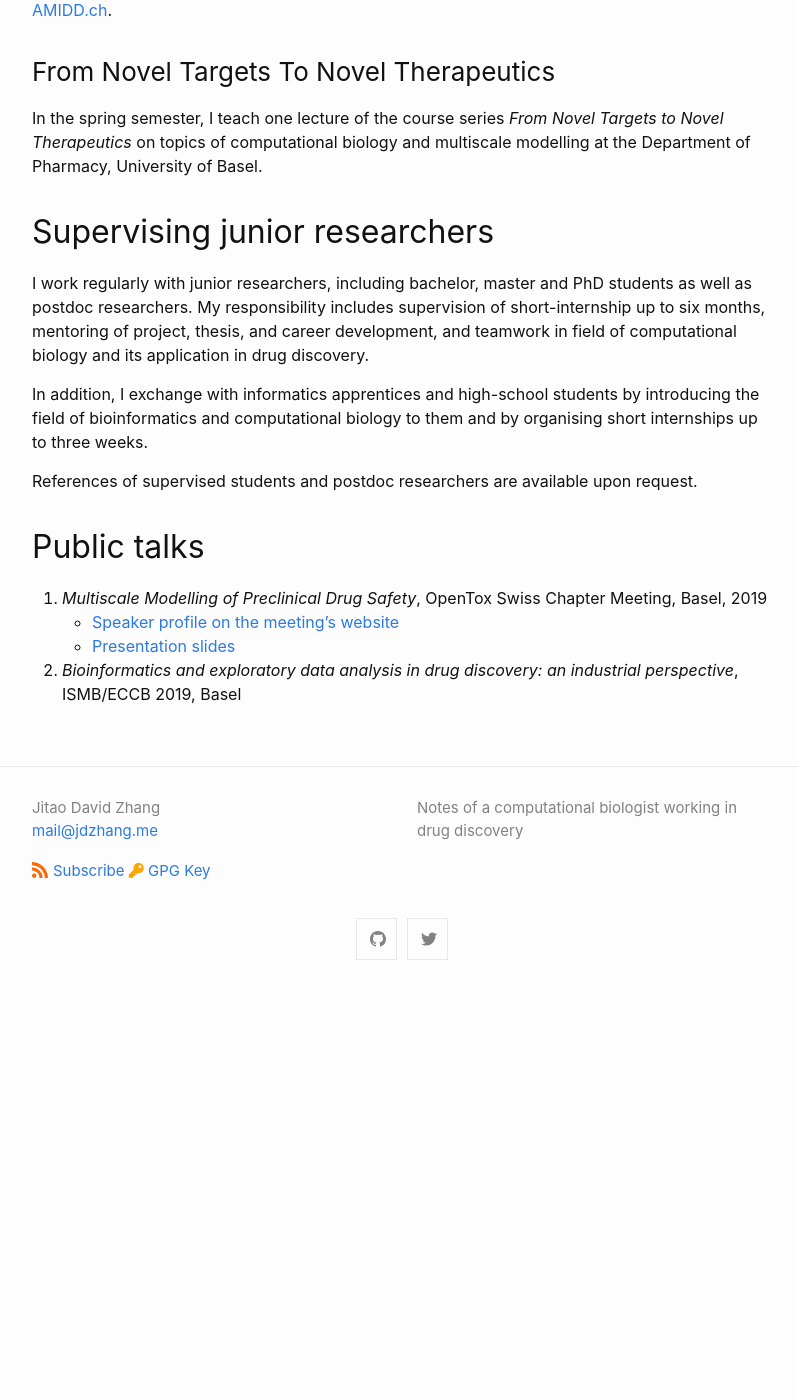
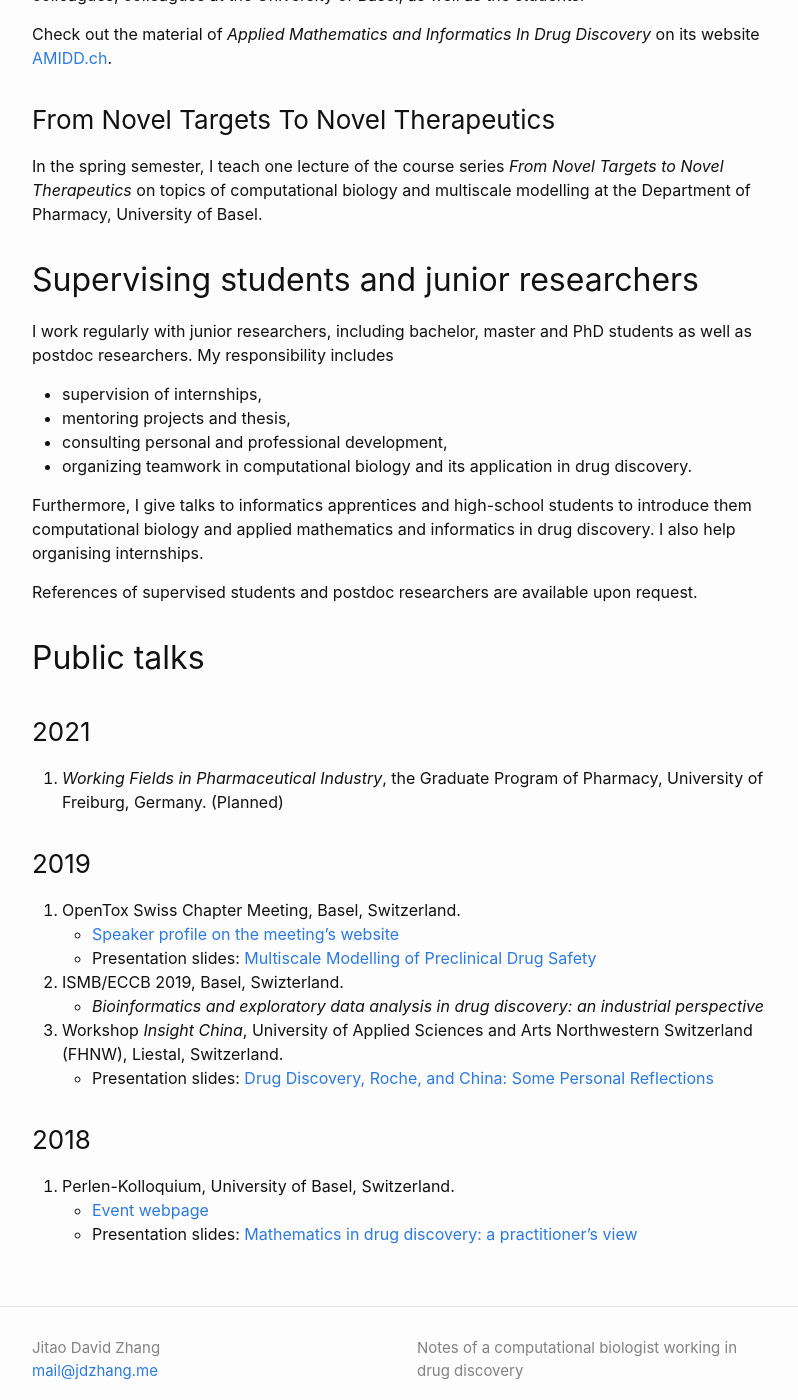
Before and after one commit to Accio/accio.github.io, a Jekyll site: the page built from _pages/education.md, in a window 1280 px wide and 1400 px high, scrolled down 652 px. Shown: the whole window, without its empty margins (238-1036 px from the left). Built offline with Jekyll 4.4.1, drawn with Linux system fonts in a browser that asks for light colours; before the commit the page ends 1647 px from its top, so only the background shows below that; some of the changed text lies outside the part shown.

Commit message:
organize the resposibilities, and update talks

```diff
--- a/_pages/education.md
+++ b/_pages/education.md
@@ -5,8 +5,7 @@ permalink: /education
 author_profile: true
 ---
 
-I am committed to continuous learning and to knowledge sharing in my
-professional and private life.
+I am committed to both continuous learning and knowledge sharing.
 
 * TOC
 {:toc}
@@ -30,26 +29,48 @@ In the spring semester, I teach one lecture of the course series *From Novel
 Targets to Novel Therapeutics* on topics of computational biology and multiscale
 modelling at the Department of Pharmacy, University of Basel.
 
-## Supervising junior researchers
+## Supervising students and junior researchers
 
 I work regularly with junior researchers, including bachelor, master and PhD
-students as well as postdoc researchers. My responsibility includes supervision
-of short-internship up to six months, mentoring of project, thesis, and career
-development, and teamwork in field of computational biology and its application
-in drug discovery.
+students as well as postdoc researchers. My responsibility includes
 
-In addition, I exchange with informatics apprentices and high-school students by
-introducing the field of bioinformatics and computational biology to them and by
-organising short internships up to three weeks.
+* supervision of internships,
+* mentoring projects and thesis,
+* consulting personal and professional development,
+* organizing teamwork in computational biology and its application in drug discovery.
+
+Furthermore, I give talks to informatics apprentices and high-school students to
+introduce them computational biology and applied mathematics and informatics in
+drug discovery. I also help organising internships.
 
 References of supervised students and postdoc researchers are available upon
 request.
 
 ## Public talks
 
-1. *Multiscale Modelling of Preclinical Drug Safety*, OpenTox Swiss Chapter
-   Meeting, Basel, 2019
-  * [Speaker profile on the meeting's website](https://opentox.net/Jitao-David-Zhang)
-  * [Presentation slides]({{ site.url }}/assets/pdf/OpenTox-2019-multiscale-modelling-zhangj83-forWebsite.pdf)
-1. *Bioinformatics and exploratory data analysis in drug discovery: an
-   industrial perspective*, ISMB/ECCB 2019, Basel
+### 2021
+
+1. *Working Fields in Pharmaceutical Industry*, the Graduate Program of
+   Pharmacy, University of Freiburg, Germany. (Planned)
+
+### 2019
+
+1. OpenTox Swiss Chapter Meeting, Basel, Switzerland.
+  * [Speaker profile on the meeting's
+    website](https://opentox.net/Jitao-David-Zhang)
+  * Presentation slides: [Multiscale Modelling of Preclinical Drug Safety]({{ site.url
+    }}/assets/pdf/OpenTox-2019-multiscale-modelling-zhangj83-forWebsite.pdf)
+1. ISMB/ECCB 2019, Basel, Swizterland.
+   * *Bioinformatics and exploratory data analysis in drug discovery: an
+   industrial perspective*
+2. Workshop *Insight China*, University of Applied Sciences and Arts Northwestern
+   Switzerland (FHNW), Liestal, Switzerland.
+   * Presentation slides: [Drug Discovery, Roche, and China: Some Personal
+     Reflections](https://accio.github.io/assets/pdf/DrugDiscovery-Roche-China-JitaoDavidZhang-Feb2019-FHNW-final-animationSplit.pdf)
+
+### 2018
+
+1. Perlen-Kolloquium, University of Basel, Switzerland.
+   * [Event webpage](https://dmi.unibas.ch/de/aktuelles/vergangene-veranstaltungen/detail/news/perlen-kolloquium-dr-jitao-david-zhang-f-hoffmann-la-roche-ag-basel/)
+   * Presentation
+     slides: [Mathematics in drug discovery: a practitioner’s view](https://dmi.unibas.ch/fileadmin/user_upload/dmi/Forschung/Mathematik/Perlenkolloquium/colloquium-zhang-20181009-slides.pdf)
```
